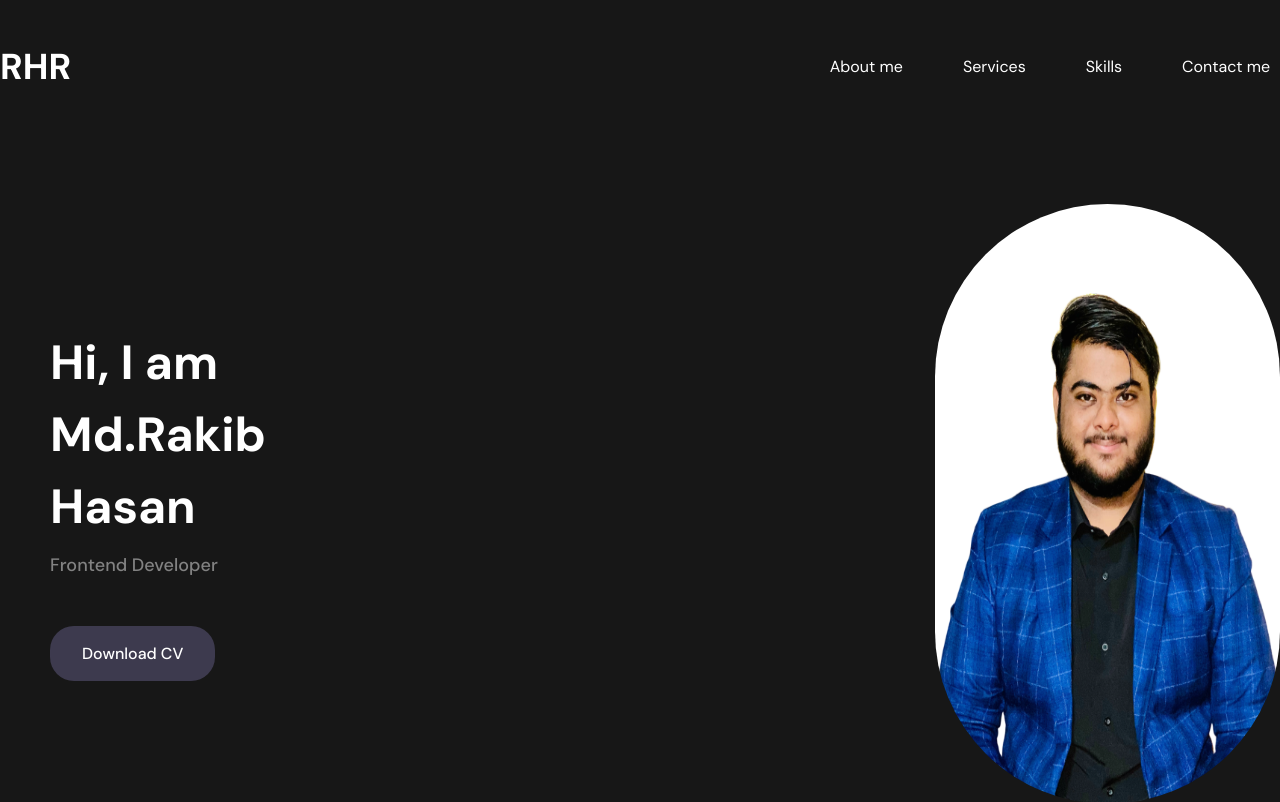
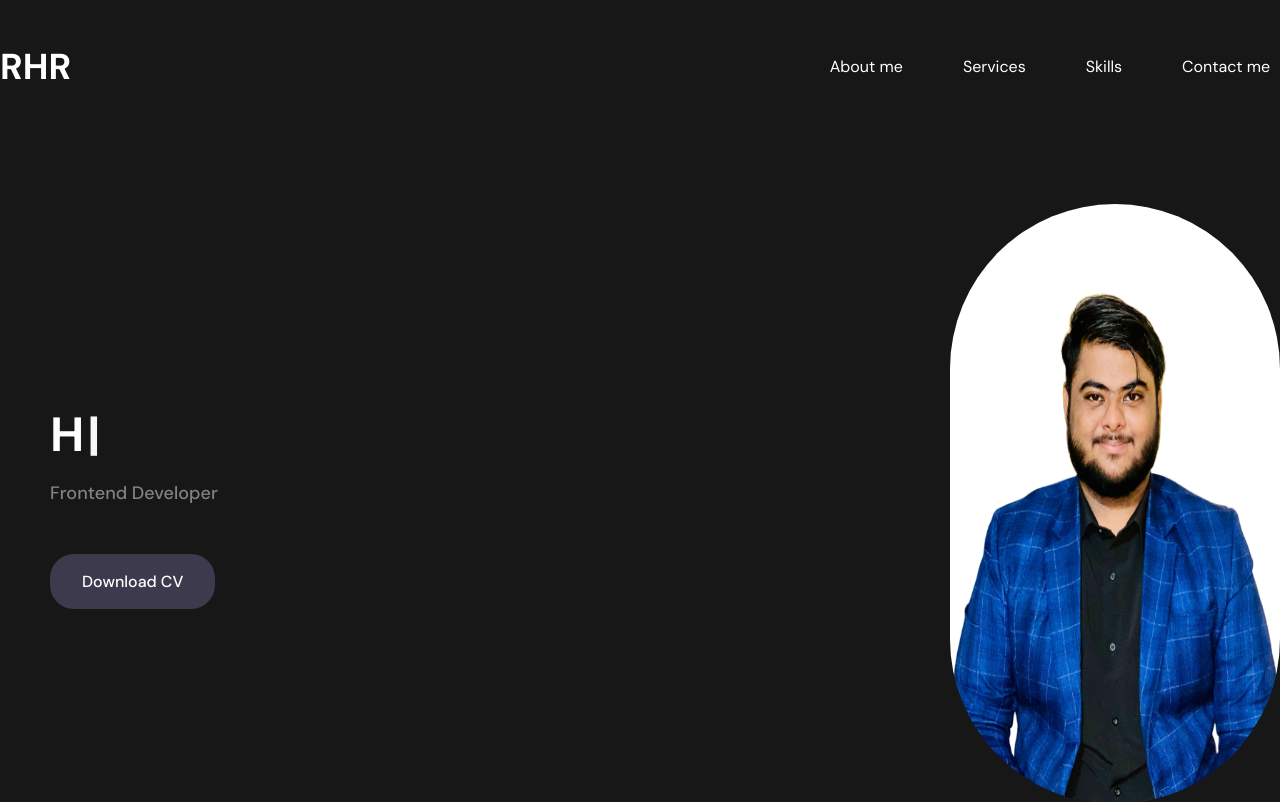
Before and after one commit to Rakib-Hassan-web/Portfulio-for-me, a React (Vite) app: page / in a window 1280 px wide. Shown: the top 802 px of the page. Built offline with nearby package versions, Linux system fonts and the light colour scheme.

Commit message:
animation added st

```diff
--- a/package.json
+++ b/package.json
@@ -15,6 +15,7 @@
     "react-dom": "^19.1.0",
     "react-icons": "^5.5.0",
     "react-router": "^7.6.3",
+    "react-simple-typewriter": "^5.0.1",
     "tailwindcss": "^4.1.11"
   },
   "devDependencies": {
--- a/src/assets/Pages/Banner.jsx
+++ b/src/assets/Pages/Banner.jsx
@@ -1,6 +1,8 @@
 import React from 'react'
 import { Link } from 'react-router'
 import bnrimg from '../image/Adobe Express - file-Photoroom.png'
+import { Typewriter } from 'react-simple-typewriter';
+
 
 const Banner = () => {
 return (
@@ -11,12 +13,23 @@ return (
 
         <div className="container">
 
-            <div className="banner_main flex items-center gap-[600px]">
+            <div className="banner_main flex items-center gap-[500px]">
 
                 <div className="bannertexxt pl-[50px]">
-                    <h2 className=' font-prymary font-bold text-[48px] text-white '>Hi, I am
-                    </h2>
-                    <span className=' font-prymary font-bold text-[48px] text-white '>Md.Rakib Hasan</span>
+                    <div className='w-[400px]'>
+ <h2 className="font-prymary font-bold text-[48px] text-white">
+      <Typewriter
+        words={['Hi,', 'I', 'am', 'Md.Rakib', 'Hasan']}
+        loop={0} // 0 = infinite loop
+        cursor
+        cursorStyle="|"
+        typeSpeed={100}
+        deleteSpeed={50}
+        delaySpeed={1000}
+      />
+    </h2>
+    </div>
+                    <span className=' font-prymary font-bold text-[48px] text-white '></span>
                     <p className='mt-[9px] text-[#828282] font-medium text-[18px] font-prymary mb-[47px]'>Frontend Developer</p>
                     <Link>
                     <button class="button">
--- a/src/assets/Pages/Contract.jsx
+++ b/src/assets/Pages/Contract.jsx
@@ -34,7 +34,7 @@ return (
                 </div>
 
 
- <div className="seconfpRow flex-row gap-10 mt-15">
+                <div className="seconfpRow flex-row gap-10 mt-15">
                     <input type="text"
                         className='ml-60 mr-30 py-[18px] pr-[200px]  border-[#4F4F4F]  text-[20px] text-[#d5d5d5] font-prymary font-medium border-b-2 outline-none '
                         placeholder='Email' />
@@ -51,17 +51,18 @@ return (
                 <div className="MassageINPUT">
 
 
-                    <input type="text" className=' w-[965px] ml-60 mt-15 py-[18px] h-[109px] pl-[10px]  border-[#4F4F4F]  text-[20px] text-[#d5d5d5] font-prymary font-medium border-2 outline-none '
+                    <input type="text"
+                        className=' w-[965px] ml-60 mt-15 py-[18px] h-[109px] pl-[10px]  border-[#4F4F4F]  text-[20px] text-[#d5d5d5] font-prymary font-medium border-2 outline-none '
                         placeholder='Massage' />
                 </div>
 
 
 
-<div className="submit_btn mt-10 text-center">
-       <button class="button">
-                        <span class="button-content font-medium font-prymary text-[16px] text-white">Download CV </span>
+                <div className="submit_btn mt-10 text-center">
+                    <button class="button">
+                        <span class="button-content font-medium font-prymary text-[16px] text-white">Submit Now </span>
                     </button>
-</div>
+                </div>
 
 
 
--- a/src/index.css
+++ b/src/index.css
@@ -29,6 +29,28 @@
 
 
 
+@keyframes typewriter {
+  from {
+    width: 0;
+  }
+  to {
+    width: 100%;
+  }
+}
+
+.animate-typewriter {
+  animation: typewriter 3s steps(30) 1s forwards, blink 0.75s step-end infinite;
+  width: 0;
+}
+
+@keyframes blink {
+  50% {
+    border-color: transparent;
+  }
+}
+
+
+
 
 
 
```
Also changed, not shown: 1 other file (tests, documents, lock files or other folders).
